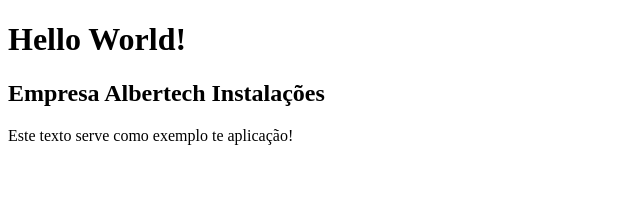
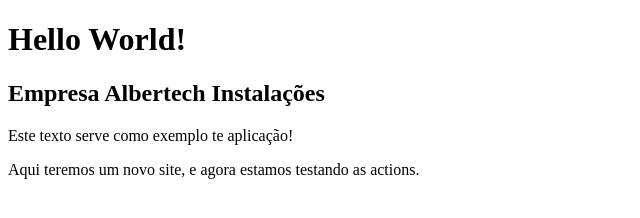
Before and after one commit to Dev-IgorOliveira/albertech, a plain HTML site: page index.html in a window 1280 px wide. Shown: the whole page, without its empty margins (0-640 px from the left). Drawn offline with Linux system fonts and the light colour scheme.

Commit message:
Add new line `p`

```diff
--- a/index.html
+++ b/index.html
@@ -9,5 +9,6 @@
     <h1>Hello World!</h1>
     <h2>Empresa Albertech Instalações</h2>
     <p>Este texto serve como exemplo te aplicação!</p>
+    <p>Aqui teremos um novo site, e agora estamos testando as actions.</p>
   </body>
 </html>
```
